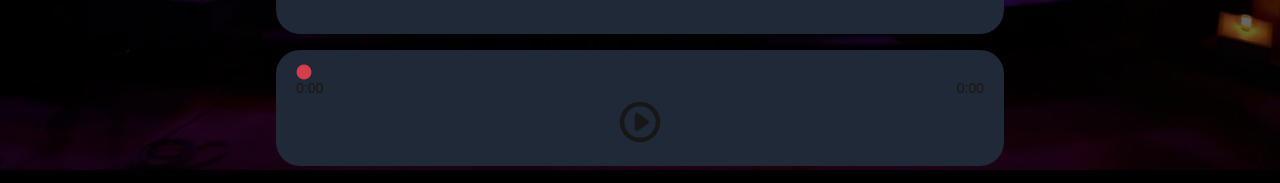
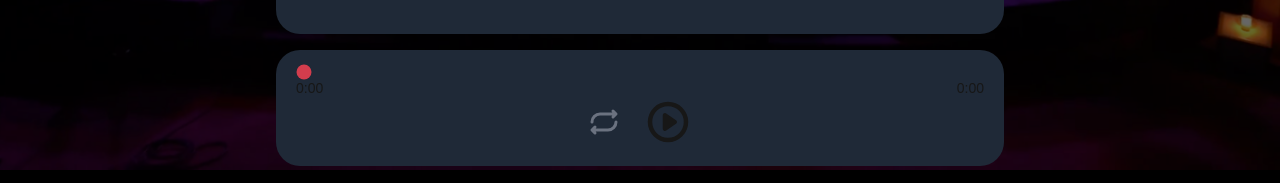
Before and after one commit to pedrogiroldo/cjl, a Next.js app: page /kits/1/1 in a window 1280 px wide. Shown: the part 614-797 px from the top of the page. Built offline with nearby package versions, Linux system fonts and the light colour scheme.

Commit message:
feat: add replay button

```diff
--- a/src/components/SongPlayer.tsx
+++ b/src/components/SongPlayer.tsx
@@ -1,16 +1,20 @@
-import { PauseCircle, PlayCircle } from "@phosphor-icons/react";
+import { PauseCircle, PlayCircle, Repeat } from "@phosphor-icons/react";
 
 function SongPlayer({
   currentTime,
   duration,
   isPlaying,
+  isReplayEnabled,
   togglePlay,
+  toggleReplay,
   handleSeek,
 }: {
   currentTime: number;
   duration: number;
   isPlaying: boolean;
+  isReplayEnabled: boolean;
   togglePlay: () => void;
+  toggleReplay: () => void;
   handleSeek: (newTime: number) => void;
 }) {
   const formatTime = (time: number) => {
@@ -20,8 +24,9 @@ function SongPlayer({
       .padStart(2, "0");
     return `${minutes}:${seconds}`;
   };
+
   return (
-    <div className="flex flex-col items-center">
+    <div className="w-full flex flex-col items-center">
       {/* Barra de progresso */}
       <div className="w-full flex flex-col gap-1">
         <input
@@ -38,14 +43,28 @@ function SongPlayer({
             }%)`,
           }}
         />
-
         <div className="flex justify-between">
           <span className="text-sm text-nowrap">{formatTime(currentTime)}</span>
           <span className="text-sm text-nowrap">{formatTime(duration)}</span>
         </div>
       </div>
 
-      <button onClick={togglePlay} className="text-2xl">
+      <div className="flex justify-center gap-6 items-center">
+        {/* Replay Button */}
+        <button
+          onClick={toggleReplay}
+          className={`text-2xl ${isReplayEnabled ? "text-primary" : "text-gray-500"}`}
+          title={isReplayEnabled ? "Desativar replay" : "Ativar replay"}
+        >
+          <Repeat weight="bold" size={32} />
+        </button>
+
+        {/* Play/Pause Button */}
+        <button
+          onClick={togglePlay}
+          className="text-2xl"
+          title={isPlaying ? "Pausar" : "Tocar"}
+        >
           {isPlaying ? (
             <PauseCircle weight="bold" size={48} />
           ) : (
@@ -53,6 +72,7 @@ function SongPlayer({
           )}
         </button>
       </div>
+    </div>
   );
 }
 
--- a/src/hooks/useLocalAudioPlayer.ts
+++ b/src/hooks/useLocalAudioPlayer.ts
@@ -8,6 +8,7 @@ export function useLocalAudioPlayer(audioSrc: string) {
   const [currentTime, setCurrentTime] = useState(0);
   const [volume, setVolume] = useState(1); // range de 0 a 1
   const [isMuted, setIsMuted] = useState(false);
+  const [isReplayEnabled, setIsReplayEnabled] = useState(false);
 
   const togglePlay = () => {
     if (!audioRef.current) return;
@@ -16,6 +17,10 @@ export function useLocalAudioPlayer(audioSrc: string) {
     } else {
       audioRef.current.play();
     }
+  };
+
+  const toggleReplay = () => {
+    setIsReplayEnabled((prev) => !prev);
   };
 
   const handleSeek = (newTime: number) => {
@@ -68,8 +73,6 @@ export function useLocalAudioPlayer(audioSrc: string) {
     audio.addEventListener("pause", onPause);
     audio.addEventListener("ended", onEnded);
 
-    audio.volume = volume;
-
     return () => {
       audio.pause();
       audio.src = "";
@@ -83,6 +86,24 @@ export function useLocalAudioPlayer(audioSrc: string) {
     };
   }, [audioSrc]);
 
+  useEffect(() => {
+    if (audioRef.current) {
+      audioRef.current.loop = isReplayEnabled;
+    }
+  }, [isReplayEnabled]);
+
+  useEffect(() => {
+    if (audioRef.current) {
+      audioRef.current.volume = volume;
+    }
+  }, [volume]);
+
+  useEffect(() => {
+    if (audioRef.current) {
+      audioRef.current.muted = isMuted;
+    }
+  }, [isMuted]);
+
   return {
     audio: audioRef.current,
     isPlaying,
@@ -90,10 +111,12 @@ export function useLocalAudioPlayer(audioSrc: string) {
     currentTime,
     volume,
     isMuted,
+    isReplayEnabled,
     togglePlay,
     handleSeek,
     handleVolumeChange,
     toggleMute,
+    toggleReplay,
     updateCurrentTime,
   };
 }
--- a/src/pages/kits/[voz]/[musica].tsx
+++ b/src/pages/kits/[voz]/[musica].tsx
@@ -24,8 +24,10 @@ export default function Musica() {
     currentTime,
     duration,
     isPlaying,
+    isReplayEnabled,
     updateCurrentTime,
     togglePlay,
+    toggleReplay,
     handleSeek,
   } = useLocalAudioPlayer(song?.musicPath + "/" + voice + ".mp3");
 
@@ -101,6 +103,8 @@ export default function Musica() {
             duration={duration}
             isPlaying={isPlaying}
             togglePlay={togglePlay}
+            isReplayEnabled={isReplayEnabled}
+            toggleReplay={toggleReplay}
             handleSeek={handleSeek}
           />
         </div>
```
Lines whose indentation alone changed are shown as unchanged.
